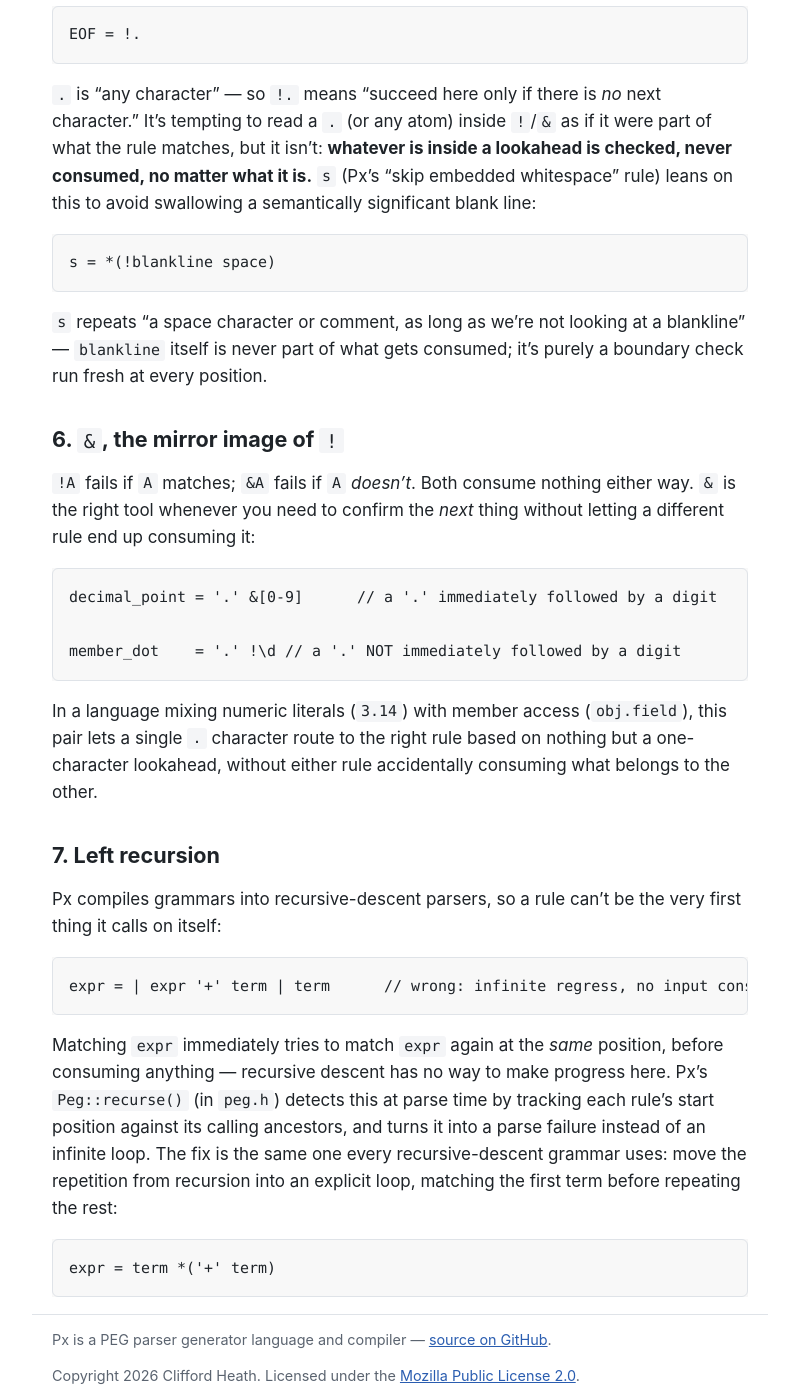
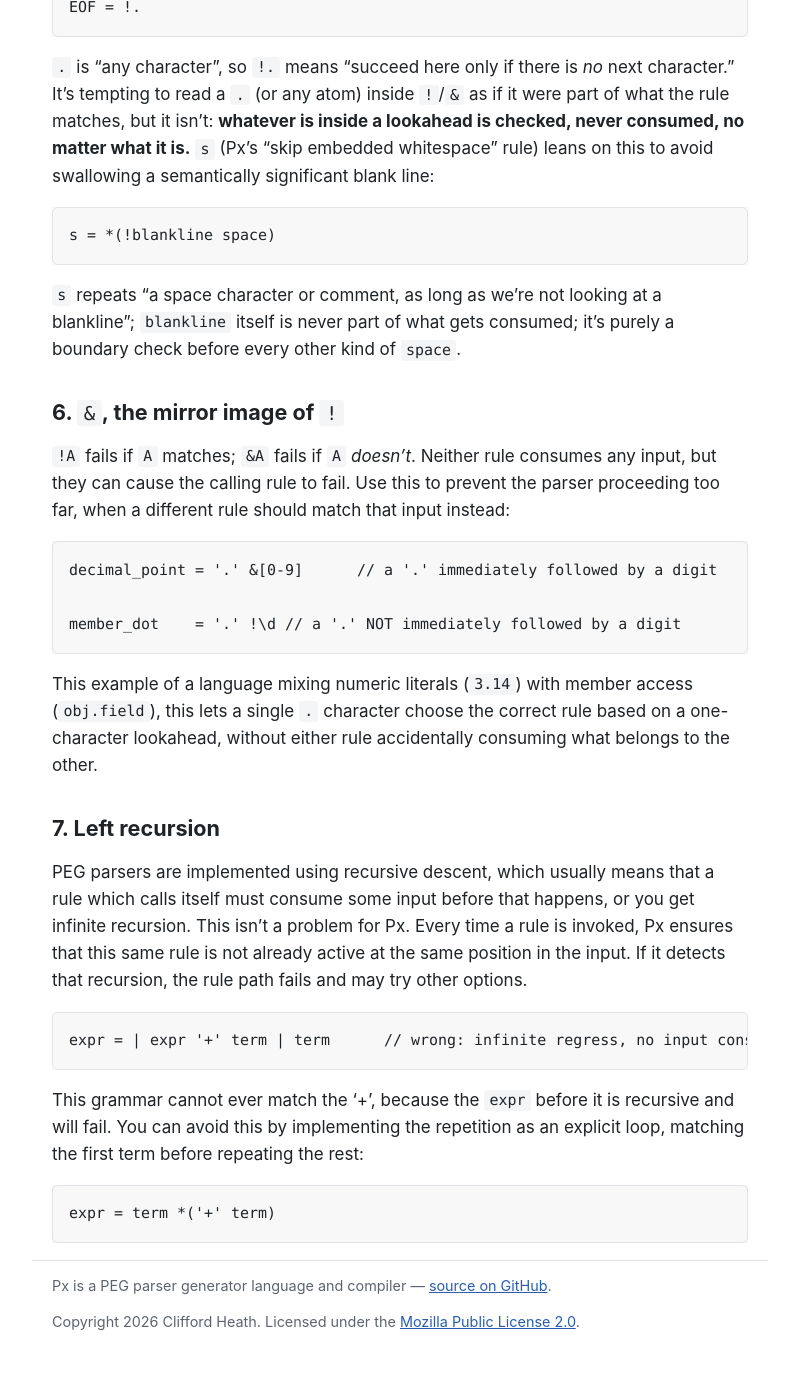
Before and after one commit to cjheath/px, a Jekyll site: the page built from pitfalls.md, in a window 1280 px wide and 1400 px high, scrolled down 2069 px. Shown: the whole window, without its empty margins (240-1039 px from the left). Built offline with Jekyll 4.4.1, drawn with Linux system fonts in a browser that asks for light colours; after the commit the page ends 3415 px from its top, so only the background shows below that; some of the changed text lies outside the part shown.

Commit message:
Improvements to pitfalls chapter

````diff
--- a/pitfalls.md
+++ b/pitfalls.md
@@ -4,12 +4,13 @@ title: Pitfalls & Lookahead
 description: The mistakes ordered choice and greedy repetition invite, and how to fix them with & and !.
 ---
 
-Every pitfall below follows directly from the two mechanics on the [PEG
+The pitfalls below follow directly from the two processes listed on the [PEG
 primer](peg-primer.html) page: ordered choice never backtracks once an alternative
-succeeds, and repetition is greedy with no backtracking either. Each one is shown with
-a naive rule that goes wrong, and the fix using `&`/`!` lookahead. Several are quoted
-directly from Px's own grammar, [`px.px`](https://github.com/cjheath/px/blob/main/px.px)
-&mdash; Px is self-hosting, so its own grammar has had to solve every one of these.
+succeeds, and repetition is greedy with no backtracking either. An example of each of
+these is given here, with a rule that goes wrong, and the correct rule using lookahead.
+(Some of these examples are quoted directly from Px's own grammar,
+[`px.px`](https://github.com/cjheath/px/blob/main/px.px)
+&mdash; Px is self-hosting, so its own grammar has had to solve every one of these.)
 
 ## 1. Alternative order decides the winner
 
@@ -19,31 +20,27 @@ keyword = | 'if' | 'else' | 'while'
 name    = [\a_] *[\w_]
 ```
 
-If some other rule tries `name | keyword`, it will *never* reach `keyword`: `name`'s
-pattern matches `if` perfectly well as a generic identifier, ordered choice takes that
-match and moves on, and `keyword` never even gets tried. The fix is just to list the
-more specific alternative first: `keyword | name`. This isn't a special case to
-remember &mdash; it's *always* true that PEG alternatives should go from most to least
-specific, because that's the only way ordered choice can express "prefer this."
+If a parent rule tries `| name | keyword`, it will *never* match `keyword`, because the
+pattern for `name` matches any keyword, so the `keyword` alternative will never be tried.
+Instead, list the more specific alternative first: `keyword | name`.
 
 ## 2. A keyword can accidentally match a prefix of a longer word
 
-Even with the ordering fixed, `'if'` alone will happily match the first two characters
-of `iffy`, leaving `fy` to be parsed as whatever comes next &mdash; almost certainly a
-syntax error, and a confusing one. The fix is a negative lookahead asserting the
-keyword isn't immediately followed by another word character:
+Even with the ordering fixed, `'if'` alone will happily match the first two characters of
+`iffy`, leaving `fy` to be parsed as whatever comes next &mdash, which is almost certainly
+a syntax error. Instead, add a negative lookahead to ensure that the keyword isn't followed
+by another word character:
 
 ```
 keyword = (|'if' |'else' |'while') !\w
 ```
 
-`!\w` consumes nothing; it just checks that the next character (if any) isn't a letter
-or digit, then lets the rest of the sequence continue from the same position.
+The lookahead `!\w` consumes nothing; it just checks that the next character (if any) isn't
+a letter or digit, then lets the rest of the sequence continue from the same position.
 
 ## 3. Unbounded repetition needs its own stop condition {#3-unbounded-repetition-needs-its-own-stop-condition}
 
-This one is quoted verbatim from `px.px`, because it's the exact bug this project's
-own TextMate generator ran into (see [Syntax Highlighting](textmate-generator.html)).
+This one is quoted verbatim from `px.px`.
 The rule for what's inside a Px `'...'` literal is:
 
 ```
@@ -51,14 +48,15 @@ literal =
 	*(!['] literal_char)
 ```
 
-`literal_char`'s fallback alternative is `[^\\\n]` &mdash; "any character except
-backslash or newline." Read `*(!['] literal_char)` carefully: the `![']` isn't
-decoration, it's load-bearing. Without it &mdash; `*literal_char` on its own &mdash;
-the repetition would happily keep matching `[^\\\n]` for every character from here to
-the end of the line (or the file), because nothing ever tells it to stop. `!['']`
-supplies the stop condition: "keep going *only while* the next character isn't a
-closing quote." Any time you write `*X` where `X` can match almost anything, ask what
-makes it stop &mdash; if the answer isn't already built into `X`, it needs a lookahead.
+`literal_char`'s final alternative is `[^\\\n]` &mdash; "any character except
+backslash or newline." Read `*(!['] literal_char)` carefully: the `![']` makes
+sure that the repetition stops when it finds a closing ' after any number of
+complete `literal_char`s. The repetition would happily keep matching `[^\\\n]`
+for every character from here to the end of the line (or the file), because
+nothing ever tells it to stop. `!['']` supplies the stop condition: "keep going
+*only while* the next character isn't a closing quote."
+Any time you write `*X` where `X` can match almost anything, ask what makes it
+stop &mdash; if the answer isn't already built into `X`, it needs a lookahead.
 
 ## 4. "Read until a delimiter"
 
@@ -75,7 +73,8 @@ see this delimiter": guard the repeated atom with a negative lookahead for the
 terminator, then consume one unit of content. It's different from pitfall 3 only in
 that here the stop condition is a specific string rather than "not the boundary
 character" &mdash; the underlying shape (lookahead first, consuming atom second) is
-identical.
+identical. In fact, you can use any PEG grammar rules in a lookahead, which makes
+these grammars very powerful.
 
 ## 5. Lookahead content is never consumed
 
@@ -85,7 +84,7 @@ identical.
 EOF = !.
 ```
 
-`.` is "any character" &mdash; so `!.` means "succeed here only if there is *no* next
+`.` is "any character", so `!.` means "succeed here only if there is *no* next
 character." It's tempting to read a `.` (or any atom) inside `!`/`&` as if it were
 part of what the rule matches, but it isn't: **whatever is inside a lookahead is
 checked, never consumed, no matter what it is.** `s` (Px's "skip embedded whitespace"
@@ -96,14 +95,14 @@ s = *(!blankline space)
 ```
 
 `s` repeats "a space character or comment, as long as we're not looking at a
-blankline" &mdash; `blankline` itself is never part of what gets consumed; it's purely
-a boundary check run fresh at every position.
+blankline"; `blankline` itself is never part of what gets consumed; it's purely
+a boundary check before every other kind of `space`.
 
 ## 6. `&`, the mirror image of `!`
 
-`!A` fails if `A` matches; `&A` fails if `A` *doesn't*. Both consume nothing either
-way. `&` is the right tool whenever you need to confirm the *next* thing without
-letting a different rule end up consuming it:
+`!A` fails if `A` matches; `&A` fails if `A` *doesn't*. Neither rule consumes any input,
+but they can cause the calling rule to fail. Use this to prevent the parser proceeding
+too far, when a different rule should match that input instead:
 
 ```
 decimal_point = '.' &[0-9]	// a '.' immediately followed by a digit
@@ -111,27 +110,25 @@ decimal_point = '.' &[0-9]	// a '.' immediately followed by a digit
 member_dot    = '.' !\d	// a '.' NOT immediately followed by a digit
 ```
 
-In a language mixing numeric literals (`3.14`) with member access (`obj.field`), this
-pair lets a single `.` character route to the right rule based on nothing but a
-one-character lookahead, without either rule accidentally consuming what belongs to
-the other.
+This example of a language mixing numeric literals (`3.14`) with member access (`obj.field`),
+this lets a single `.` character choose the correct rule based on a one-character
+lookahead, without either rule accidentally consuming what belongs to the other.
 
 ## 7. Left recursion {#left-recursion}
 
-Px compiles grammars into recursive-descent parsers, so a rule can't be the very first
-thing it calls on itself:
+PEG parsers are implemented using recursive descent, which usually means that a rule
+which calls itself must consume some input before that happens, or you get infinite
+recursion.  This isn't a problem for Px. Every time a rule is invoked, Px ensures that
+this same rule is not already active at the same position in the input. If it detects
+that recursion, the rule path fails and may try other options.
 
 ```
 expr = | expr '+' term | term      // wrong: infinite regress, no input consumed first
 ```
 
-Matching `expr` immediately tries to match `expr` again at the *same* position, before
-consuming anything &mdash; recursive descent has no way to make progress here. Px's
-`Peg::recurse()` (in `peg.h`) detects this at parse time by tracking each rule's start
-position against its calling ancestors, and turns it into a parse failure instead of
-an infinite loop. The fix is the same one every recursive-descent grammar uses: move
-the repetition from recursion into an explicit loop, matching the first term before
-repeating the rest:
+This grammar cannot ever match the '+', because the `expr` before it is recursive and
+will fail. You can avoid this by implementing the repetition as an explicit loop, matching
+the first term before repeating the rest:
 
 ```
 expr = term *('+' term)
````
